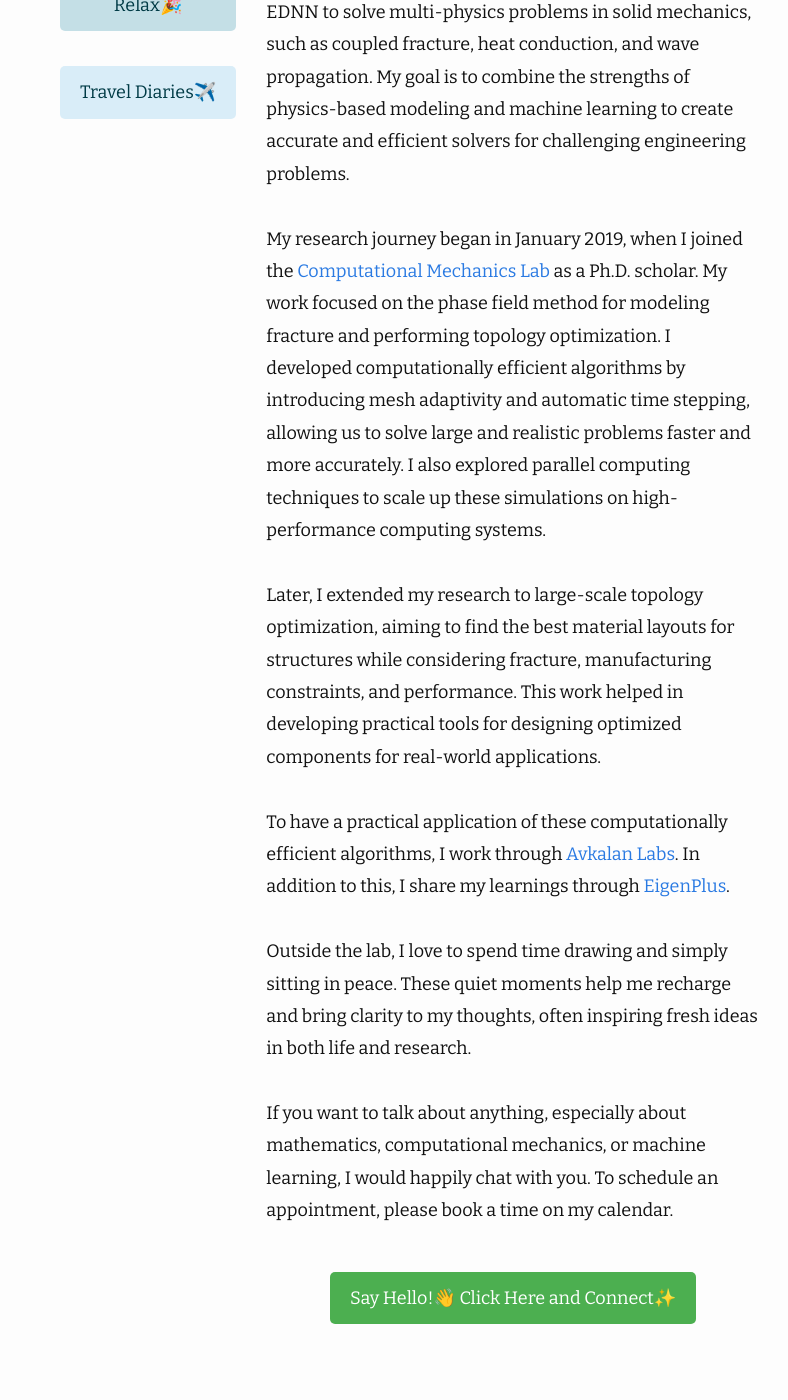
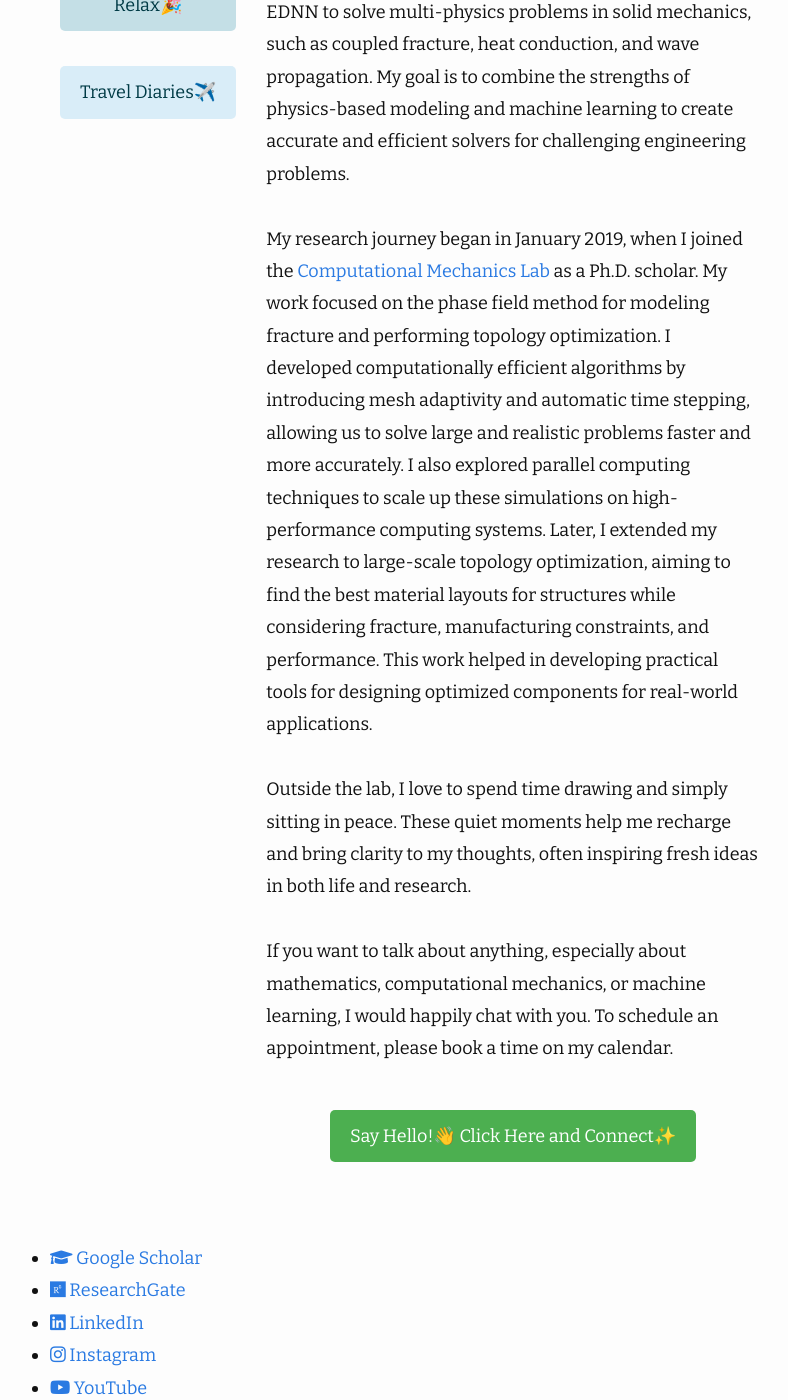
Before and after one commit to umeenukrishnan/umeenukrishnan.github.io, a Jekyll site: the page built from index.markdown, in a window 1280 px wide and 1400 px high, scrolled down 1096 px. Shown: the whole window, without its empty margins (250-1038 px from the left). Built offline with Jekyll 4.4.1, drawn with Linux system fonts in a browser that asks for light colours.

Commit message:
Update home.html

```diff
--- a/_layouts/home.html
+++ b/_layouts/home.html
@@ -44,11 +44,7 @@ layout: default
               <br><br>
               I am currently working as a Postdoctoral Research Fellow at Johns Hopkins University, where my research focuses on Evolutionary Deep Neural Networks (EDNN). I am using EDNN to solve multi-physics problems in solid mechanics, such as coupled fracture, heat conduction, and wave propagation. My goal is to combine the strengths of physics-based modeling and machine learning to create accurate and efficient solvers for challenging engineering problems.
               <br><br>
-              My research journey began in January 2019, when I joined the <a href="https://computationalmechanics.in/rajib_teams/u-meenu-krishnan-2/">Computational Mechanics Lab</a> as a Ph.D. scholar. My work focused on the phase field method for modeling fracture and performing topology optimization. I developed computationally efficient algorithms by introducing mesh adaptivity and automatic time stepping, allowing us to solve large and realistic problems faster and more accurately. I also explored parallel computing techniques to scale up these simulations on high-performance computing systems.
-              <br><br>
-              Later, I extended my research to large-scale topology optimization, aiming to find the best material layouts for structures while considering fracture, manufacturing constraints, and performance. This work helped in developing practical tools for designing optimized components for real-world applications.
-              <br><br>
-              To have a practical application of these computationally efficient algorithms, I work through <a href="https://in.linkedin.com/company/avkalanlabs">Avkalan Labs</a>. In addition to this, I share my learnings through <a href="https://eigenplus.com">EigenPlus</a>.
+              My research journey began in January 2019, when I joined the <a href="https://computationalmechanics.in/rajib_teams/u-meenu-krishnan-2/">Computational Mechanics Lab</a> as a Ph.D. scholar. My work focused on the phase field method for modeling fracture and performing topology optimization. I developed computationally efficient algorithms by introducing mesh adaptivity and automatic time stepping, allowing us to solve large and realistic problems faster and more accurately. I also explored parallel computing techniques to scale up these simulations on high-performance computing systems. Later, I extended my research to large-scale topology optimization, aiming to find the best material layouts for structures while considering fracture, manufacturing constraints, and performance. This work helped in developing practical tools for designing optimized components for real-world applications.
               <br><br>
               Outside the lab, I love to spend time drawing and simply sitting in peace. These quiet moments help me recharge and bring clarity to my thoughts, often inspiring fresh ideas in both life and research.
               <br><br>
```
